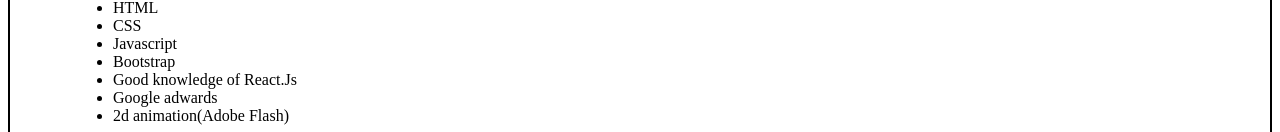
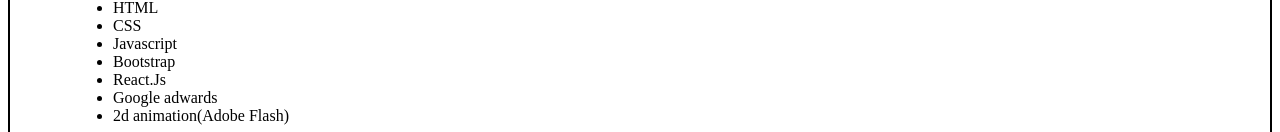
Before and after one commit to pritammondal9674/CV, a plain HTML site: page index.html in a window 1280 px wide. Shown: the part 668-800 px from the top of the page. Drawn offline with Linux system fonts and the light colour scheme.

Commit message:
Update index.html

```diff
--- a/index.html
+++ b/index.html
@@ -85,7 +85,7 @@
                     <li>CSS</li>
                     <li>Javascript</li>
                     <li>Bootstrap</li>
-                    <li>Good knowledge of React.Js</li>
+                    <li>React.Js</li>
                     <li>Google adwards</li>
                     <li>2d animation(Adobe Flash)</li>
 
```
